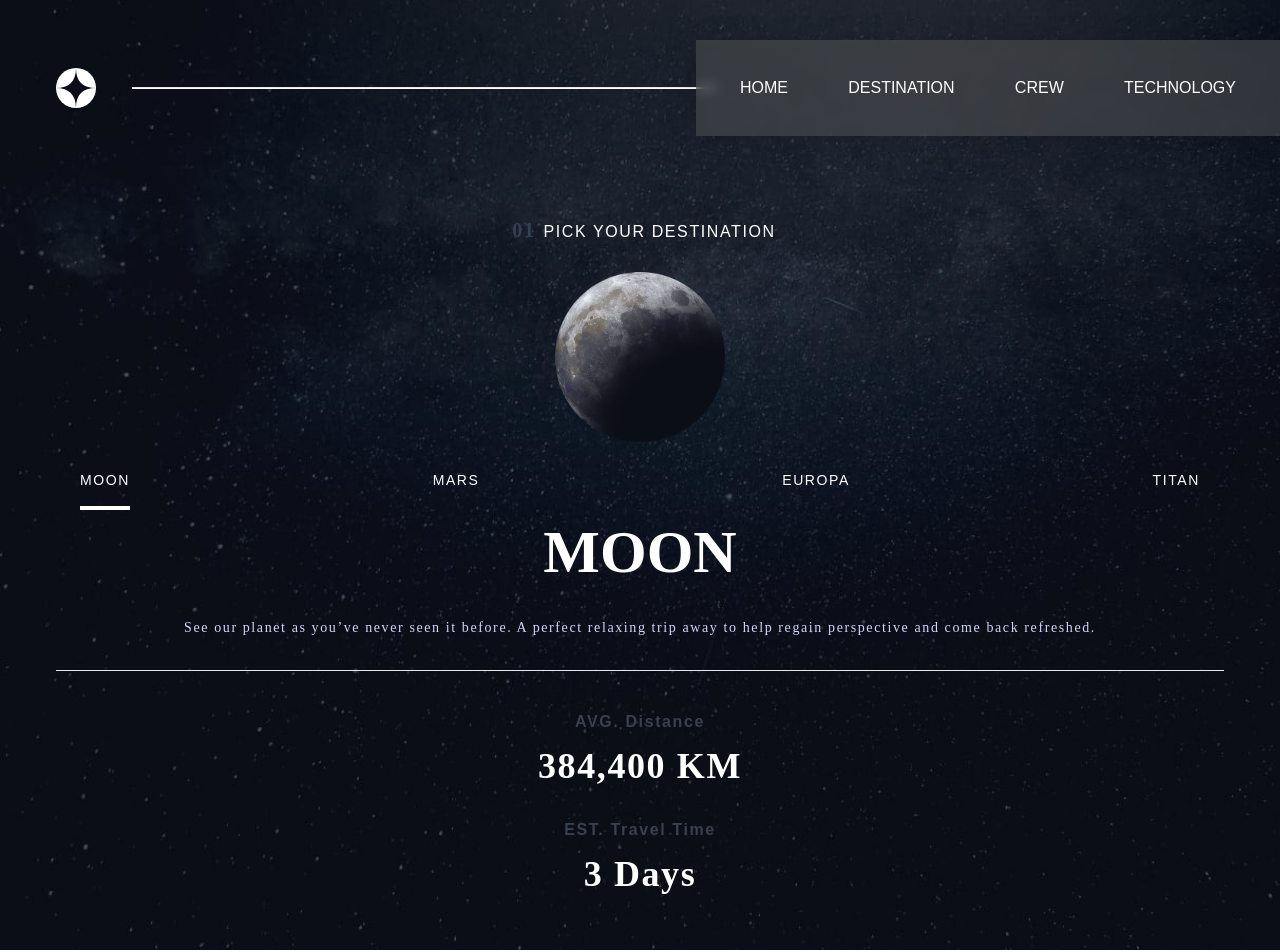
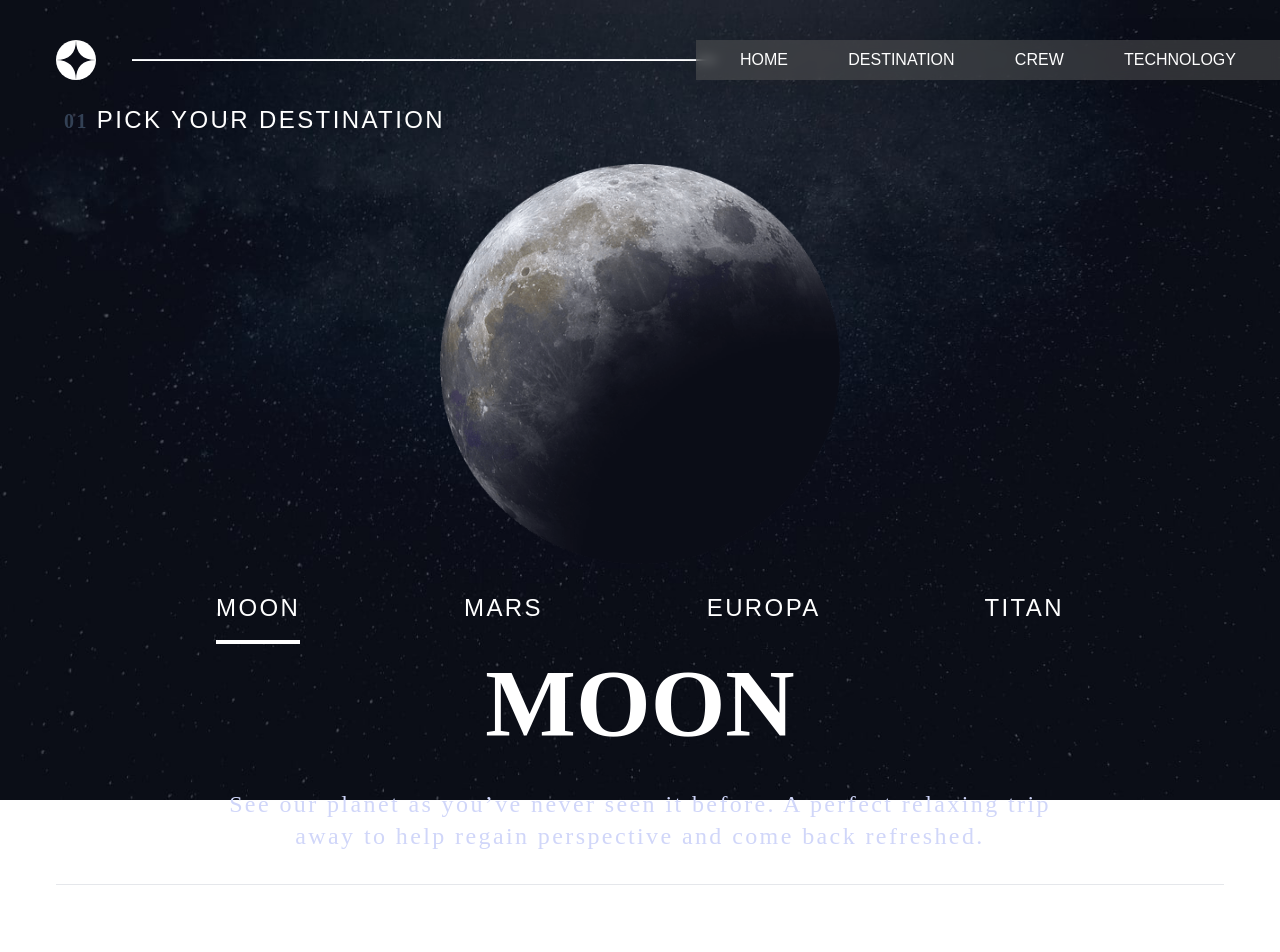
Before and after one commit to SaiSawant1/space-tourism, a Next.js app: page /destination in a window 1280 px wide. Shown: the top 952 px of the page. Built offline with nearby package versions, Linux system fonts and the light colour scheme.

Commit message:
Tablet layout completed and some responsive bugs fixed

```diff
--- a/src/app/destination/page.tsx
+++ b/src/app/destination/page.tsx
@@ -3,9 +3,9 @@ import DesPage from "@/components/destination/DesPage";
 
 export default function Home() {
   return (
-    <div className="w-full h-full  flex flex-col p-6 bg-no-repeat bg-cover bg-background-des-m layout_des-tablet layout_des-desktop ">
+    <div className="w-full h-screen  flex flex-col p-6 bg-no-repeat bg-cover bg-background-des-m layout_des-tablet layout_des-desktop ">
       <Navbar />
-      <main className="flex flex-col mt-6 desktop:flex-row desktop:justify-evenly desktop:items-center default:m-0 tablet:mt-20 tablet:justify-evenly grow  ">
+      <main className="flex flex-col mt-6 desktop:flex-row desktop:justify-evenly desktop:items-center default:m-0 tablet:mt-6 tablet:justify-evenly grow  ">
         <DesPage/>
       </main>
     </div>
--- a/src/components/destination/DesContent.tsx
+++ b/src/components/destination/DesContent.tsx
@@ -4,8 +4,8 @@ import H1 from '@/utils/H1'
 const DesContent = ({content,title}:{content:string,title:string}) => {
   return (
     <div className="my-3 gap-4 flex flex-col w-full justify-center ">
-            <h1 className="text-white text-center text-6xl font-bold my-5">{title}</h1>
-            <p className="text-p-purple text-sm">
+            <h1 className="text-white text-center text-6xl tablet:text-8xl font-bold my-5">{title}</h1>
+            <p className="text-p-purple text-sm tablet:text-2xl tablet:text-center tablet:px-36">
               {content}
             </p>
           </div>
--- a/src/components/destination/DesOptions.tsx
+++ b/src/components/destination/DesOptions.tsx
@@ -5,7 +5,7 @@ const DesOptions = ({handleChange,title}:{handleChange: (index: number) => void,
 
   return (
     <div className="flex w-full ">
-      <ul className="flex w-full text-sm justify-between text-white items-center px-6">
+      <ul className="flex w-full text-lg tablet:text-2xl justify-between text-white items-center px-6 tablet:px-40">
         <li onClick={()=>handleChange(0)} className="barlow relative">MOON <span className={`absolute w-full h-1 ${title==="MOON"?"block":"hidden"} bg-white left-0 -bottom-5`}></span></li>
         <li onClick={()=>handleChange(1)} className="barlow relative">MARS <span className={`absolute w-full h-1 ${title==="MARS"?"block":"hidden"} bg-white left-0 -bottom-5`}></span></li>
         <li onClick={()=>handleChange(2)} className="barlow relative">EUROPA <span className={`absolute w-full h-1 ${title==="EUROPA"?"block":"hidden"} bg-white left-0 -bottom-5`}></span></li>
--- a/src/components/destination/DesPage.tsx
+++ b/src/components/destination/DesPage.tsx
@@ -1,22 +1,22 @@
-'use client'
-import React, { useEffect } from 'react'
+"use client";
+import React, { useEffect } from "react";
 import DesContent from "@/components/destination/DesContent";
 import DesOptions from "@/components/destination/DesOptions";
 import MoonImage from "@/components/destination/MoonImage";
-import TravelInfo from '@/components/destination/TravelInfo';
-import { desInfo } from '../../../constant/desInfo';
+import TravelInfo from "@/components/destination/TravelInfo";
+import { desInfo } from "../../../constant/desInfo";
 const DesPage = () => {
-    const destinationInfo:DestinationConstants=desInfo
-    const [currentInfoIndex, setCurrentInfoIndex] = React.useState(0)
-    const currentInfo=destinationInfo[currentInfoIndex]
+  const destinationInfo: DestinationConstants = desInfo;
+  const [currentInfoIndex, setCurrentInfoIndex] = React.useState(0);
+  const currentInfo = destinationInfo[currentInfoIndex];
 
-    const handleChange = (index:number) => {
-        setCurrentInfoIndex(index)
-    }
+  const handleChange = (index: number) => {
+    setCurrentInfoIndex(index);
+  };
 
   return (
-    <div className="w-full text-center  tracking-widest">
-          <span className="text-slate-700 text-xl mx-2 font-bold">01</span>
+    <div className="w-full text-center tablet:text-left tablet:text-2xl tracking-widest">
+      <span className="text-slate-700  text-xl mx-2 font-bold">01</span>
       <h2 className="text-p-white text-l barlow inline">
         PICK YOUR DESTINATION
       </h2>
@@ -24,9 +24,12 @@ const DesPage = () => {
       <DesOptions handleChange={handleChange} title={currentInfo.title} />
       <DesContent content={currentInfo.content} title={currentInfo.title} />
       <hr className="w-full h-1 text-white my-8" />
-          <TravelInfo AvgDistance={currentInfo.AvgDistance} EstTravelTime={currentInfo.EstTravelTime} />
+      <TravelInfo
+        AvgDistance={currentInfo.AvgDistance}
+        EstTravelTime={currentInfo.EstTravelTime}
+      />
     </div>
-  )
-}
+  );
+};
 
-export default DesPage
+export default DesPage;
--- a/src/components/destination/MoonImage.tsx
+++ b/src/components/destination/MoonImage.tsx
@@ -5,10 +5,10 @@ const MoonImage = ({title}:{title:string}) => {
     <div className="flex content__center my-7 w-full">
             <Image
               src={`/destination/image-${title.toLowerCase()}.png`}
+              className=" object-contain w-[170px] h-[170px] tablet:h-[400px] tablet:w-[400px] "
+              alt="journey"
               width={170}
               height={170}
-              className=" object-contain"
-              alt="journey"
             />
           </div>
   )
--- a/src/components/destination/TravelInfo.tsx
+++ b/src/components/destination/TravelInfo.tsx
@@ -2,14 +2,14 @@ import React from 'react'
 
 const TravelInfo = ({AvgDistance, EstTravelTime}:{AvgDistance:string, EstTravelTime:string}) => {
   return (
-    <div className="text-white w-full gap-8 my-3 flex flex-col py-1">
-            <div >
-              <p className="text-gray-700 mb-3 font-semibold barlow">AVG. Distance</p>
-              <h2 className="text-4xl font-bold">{AvgDistance}</h2>
+    <div className="text-white w-full gap-8 my-3 flex flex-col py-1 tablet:flex-row tablet:justify-evenly tablet:items-center tablet:my-14">
+            <div className='text-center' >
+              <p className="text-gray-700 mb-3 font-semibold barlow tablet:mb-6 tablet:text-4xl">AVG. Distance</p>
+              <h2 className="text-4xl font-bold tablet:text-6xl">{AvgDistance}</h2>
             </div>
-            <div>
-              <p className="text-gray-700 mb-3 font-semibold barlow">EST. Travel Time</p>
-              <h2 className="text-4xl font-bold">{EstTravelTime}</h2>
+            <div className='text-center'>
+              <p className="text-gray-700 mb-3 font-semibold barlow tablet:mb-6 tablet:text-4xl">EST. Travel Time</p>
+              <h2 className="text-4xl font-bold tablet:text-6xl">{EstTravelTime}</h2>
             </div>
           </div>
 
```
Lines whose indentation alone changed are shown as unchanged.
